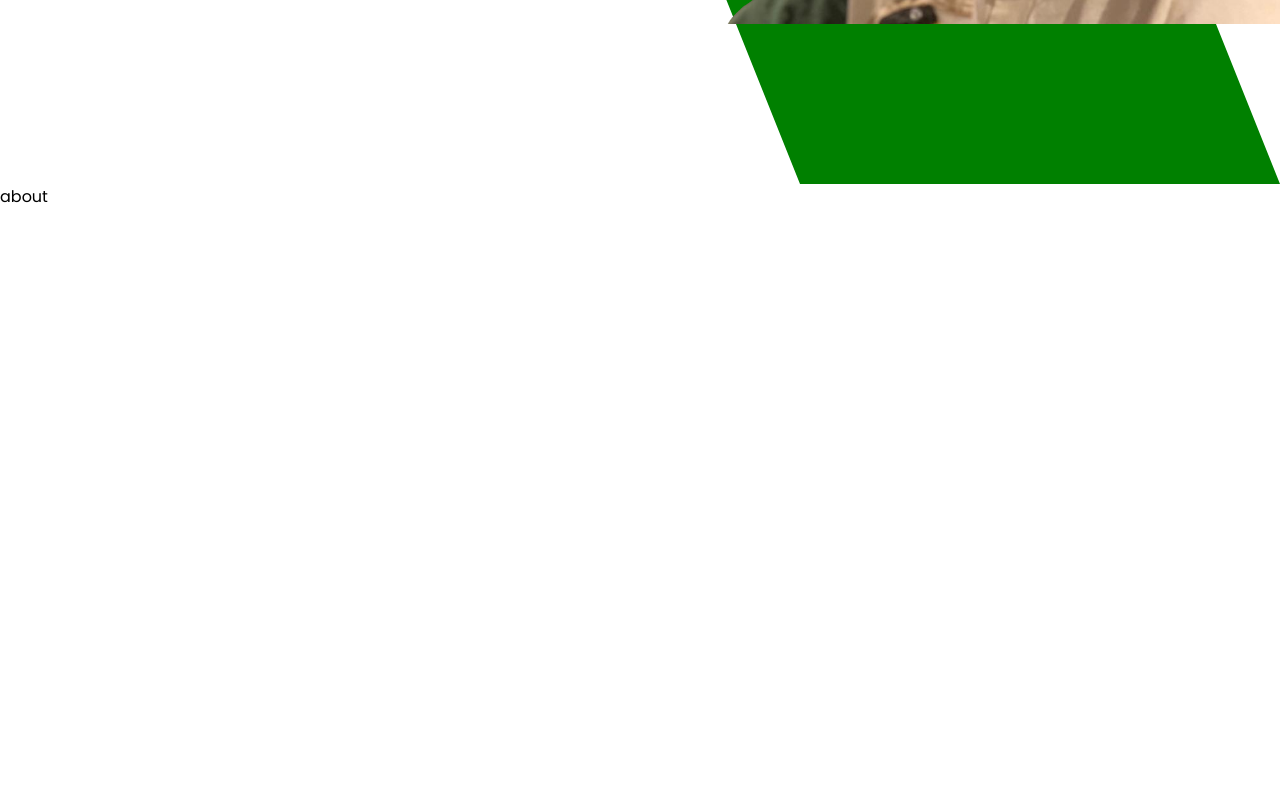
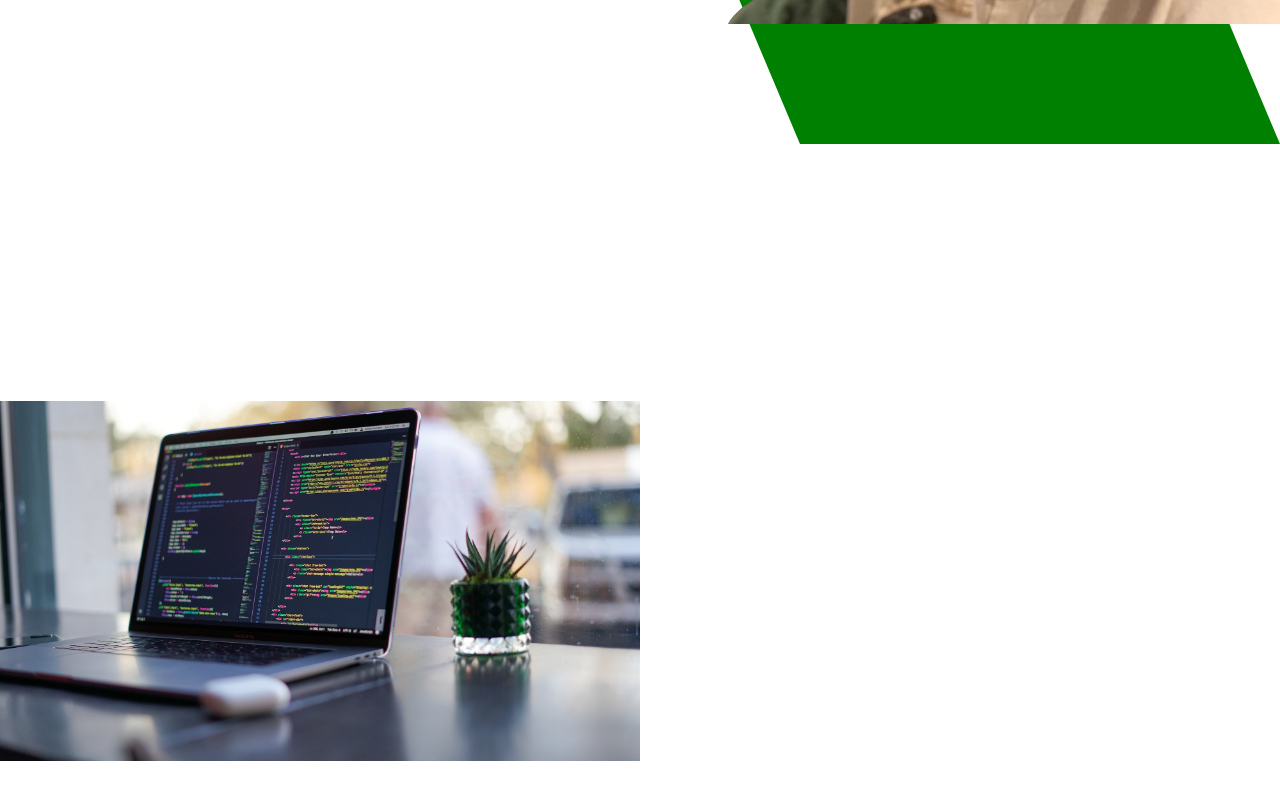
Before and after one commit to stone-com/react-portfolio, a React (Create React App) app: page / in a window 1280 px wide. Shown: the part 616-1416 px from the top of the page. Before the commit the page ends 825 px from the top, so only its background shows below. Built offline with nearby package versions, Linux system fonts and the light colour scheme.

Commit message:
fixed filestructure error

```diff
--- a/src/App.jsx
+++ b/src/App.jsx
@@ -1,4 +1,4 @@
-import About from './components/intro/about/About';
+import About from './components/about/About';
 import Intro from './components/intro/Intro';
 
 function App() {
--- /dev/null
+++ b/src/components/about/About.jsx
@@ -0,0 +1,19 @@
+import React from 'react';
+import './about.css';
+import Laptop from '../../img/coding.jpeg'
+
+const About = () => {
+  return (
+    <div className='about'>
+      <div className='about-left'>
+        <div className='about-card bg'></div>
+        <div className='about-card'>
+            <img src={Laptop} alt="" className="about-img" />
+        </div>
+      </div>
+      <div className='about-right'></div>
+    </div>
+  );
+};
+
+export default About;
--- /dev/null
+++ b/src/components/about/about.css
@@ -0,0 +1,24 @@
+.about {
+  height: 100vh;
+  display: flex;
+  align-items: center;
+}
+
+.about-left {
+  flex: 1;
+}
+
+.about-right {
+  flex: 1;
+}
+.a-card {
+  width: 60%;
+  height: 70vh;
+  border-radius: 30px;
+}
+
+.about-img {
+  width: 100%;
+  height: 100%;
+  object-fit: cover;
+}
--- a/src/components/intro/about/About.jsx
+++ /dev/null
@@ -1,8 +0,0 @@
-import React from 'react';
-import './about.css';
-
-const About = () => {
-  return <div className='about'>about</div>;
-};
-
-export default About;
--- a/src/components/intro/about/about.css
+++ /dev/null
@@ -1,3 +0,0 @@
-.about {
-
-}
--- a/src/components/intro/intro.css
+++ b/src/components/intro/intro.css
@@ -71,7 +71,7 @@
     clip-path: polygon(100% 0%, 75% 50%, 100% 100%, 25% 100%, 0% 50%, 25% 0%);
     background-color: green;
     width: 100%;
-    height: 100%;
+    height: 95%;
     position: absolute;
     top: 0;
     right: 0;
```
Also changed, not shown: src/img/coding.jpeg (added).
